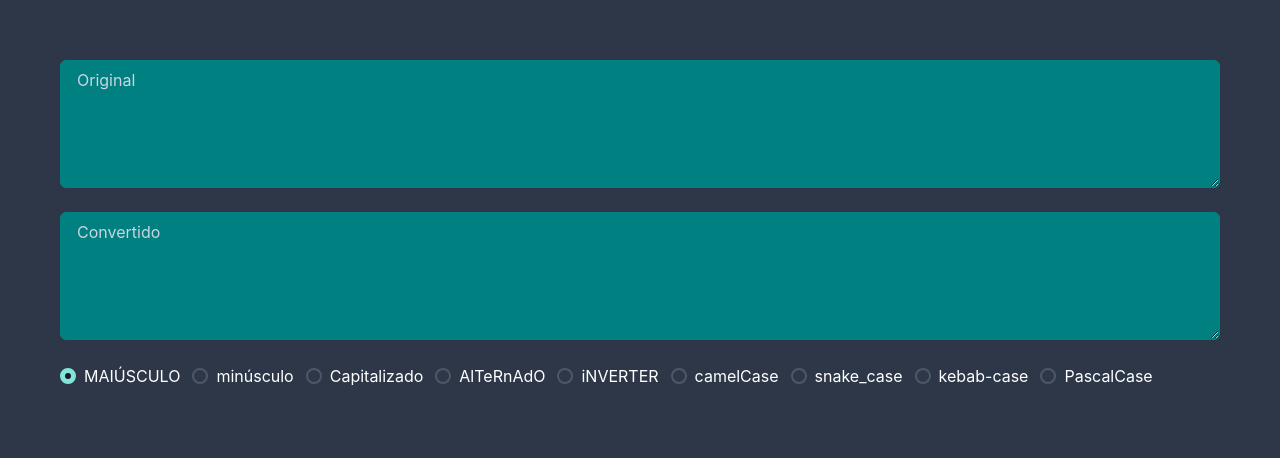
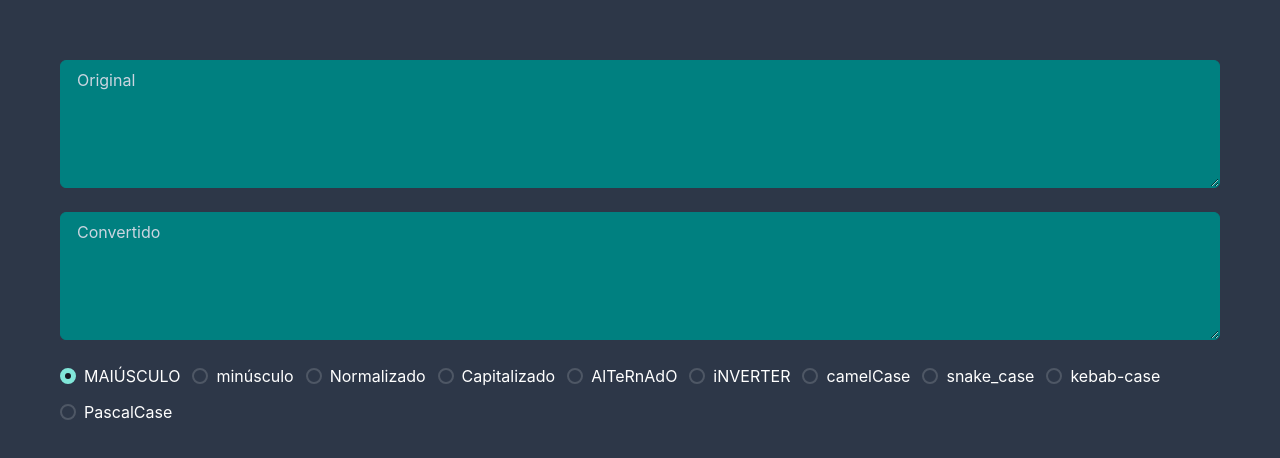
Before and after one commit to mest2011/tools, a React (Vite) app: page /text in a window 1280 px wide. Shown: the top 458 px of the page. Built offline with nearby package versions, Linux system fonts and the light colour scheme.

Commit message:
feat: added function to normalize text

```diff
--- a/src/components/Organisms/TextTransformer/index.tsx
+++ b/src/components/Organisms/TextTransformer/index.tsx
@@ -30,6 +30,14 @@ export const TextTransformer: React.FC = () => {
         break;
       case "lowercase":
         convertedText = text.toLowerCase();
+        break;
+      case "normilize":
+        convertedText = text
+          .toLowerCase()
+          .normalize("NFD")
+          .replace(/[\u0300-\u036f]/g, "")
+          .replace(/[^a-z0-9\s]/g, "")
+          .replace(/\s+/g, "-");
         break;
       case "capitalize":
         convertedText = text
@@ -137,37 +145,20 @@ export const TextTransformer: React.FC = () => {
                   display="flex"
                   gap={3}
                   flexWrap="wrap"
-                  colorScheme="none"
+                  colorScheme="teal"
                   color="white"
                   onChange={(e) => setConvertType(e)}
                 >
-                  <Radio value="uppercase" colorScheme="teal">
-                    MAIÚSCULO
-                  </Radio>
-                  <Radio value="lowercase" colorScheme="teal">
-                    minúsculo
-                  </Radio>
-                  <Radio value="capitalize" colorScheme="teal">
-                    Capitalizado
-                  </Radio>
-                  <Radio value="alternating" colorScheme="teal">
-                    AlTeRnAdO
-                  </Radio>
-                  <Radio value="invert-case" colorScheme="teal">
-                    iNVERTER
-                  </Radio>
-                  <Radio value="camel-case" colorScheme="teal">
-                    camelCase
-                  </Radio>
-                  <Radio value="snake-case" colorScheme="teal">
-                    snake_case
-                  </Radio>
-                  <Radio value="kebab-case" colorScheme="teal">
-                    kebab-case
-                  </Radio>
-                  <Radio value="pascal-case" colorScheme="teal">
-                    PascalCase
-                  </Radio>
+                  <Radio value="uppercase">MAIÚSCULO</Radio>
+                  <Radio value="lowercase">minúsculo</Radio>
+                  <Radio value="normilize">Normalizado</Radio>
+                  <Radio value="capitalize">Capitalizado</Radio>
+                  <Radio value="alternating">AlTeRnAdO</Radio>
+                  <Radio value="invert-case">iNVERTER</Radio>
+                  <Radio value="camel-case">camelCase</Radio>
+                  <Radio value="snake-case">snake_case</Radio>
+                  <Radio value="kebab-case">kebab-case</Radio>
+                  <Radio value="pascal-case">PascalCase</Radio>
                 </RadioGroup>
               </Box>
             </FormControl>
```
